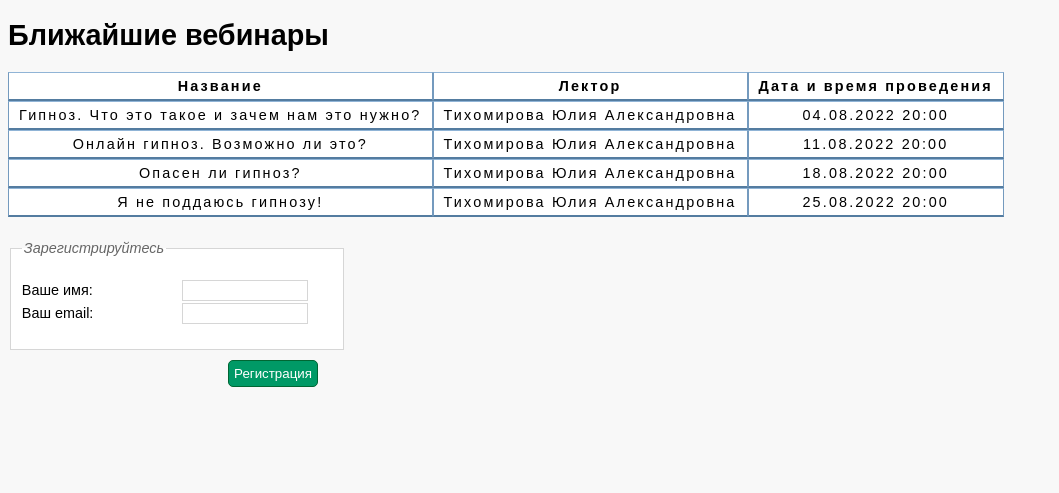
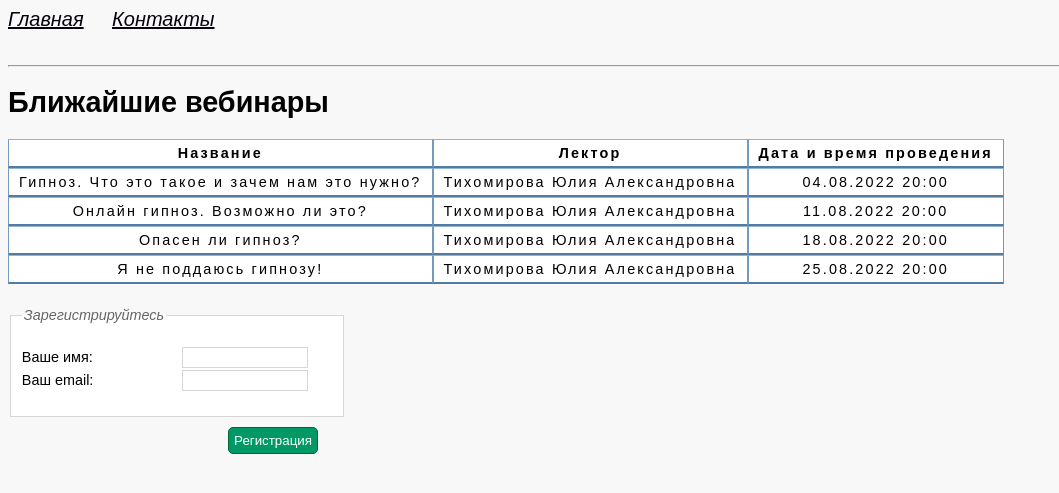
Before and after one commit to NyB4eG/GB_PAT, a Python web app: template templates/index.html in a window 1280 px wide. Shown: the top 493 px of the page, without its empty margins (0-1059 px from the left). Run offline with Jinja, Linux system fonts and the light colour scheme; the template is opened without the code that fills it, so the values that code supplies are empty.

Commit message:
Lesson 3

```diff
--- /dev/null
+++ b/templates/base.html
@@ -0,0 +1,12 @@
+<!DOCTYPE html>
+<html lang="en">
+<head>
+    <meta charset="UTF-8">
+    <title>{% block title %}{% endblock %}</title>
+    {% block style %}{% endblock %}
+</head>
+<body>
+    {% block menu %}    {% endblock %}
+    {% block body %}    {% endblock %}
+</body>
+</html>
--- /dev/null
+++ b/templates/inc-index-body.html
@@ -0,0 +1,40 @@
+<div class="content">
+    <h1>Ближайшие вебинары</h1>
+		<table>
+			<tr class="head">
+				<th>Название</th>
+				<th>Лектор</th>
+				<th>Дата и время проведения</th>
+			</tr>
+			<tr class="even">
+				<td>Гипноз. Что это такое и зачем нам это нужно?</td>
+				<td>Тихомирова Юлия Александровна</td>
+				<td>04.08.2022 20:00</td>
+			</tr>
+			<tr class="even">
+				<td>Онлайн гипноз. Возможно ли это?</td>
+				<td>Тихомирова Юлия Александровна</td>
+				<td>11.08.2022 20:00</td>
+			</tr>
+			<tr class="even">
+				<td>Опасен ли гипноз?</td>
+				<td>Тихомирова Юлия Александровна</td>
+				<td>18.08.2022 20:00</td>
+			</tr>
+			<tr class="even">
+				<td>Я не поддаюсь гипнозу!</td>
+				<td>Тихомирова Юлия Александровна</td>
+				<td>25.08.2022 20:00</td>
+			</tr>
+		</table>
+		<form action="" method="post">
+			<fieldset>
+				<legend>Зарегистрируйтесь</legend>
+				<p><label class="title" for="name">Ваше имя:</label>
+					 <input type="text" name="name" id="name"><br />
+					 <label class="title" for="email">Ваш email:</label>
+					 <input type="text" name="email" id="email"></p>
+			</fieldset>
+ 	    <div class="submit"><input type="submit" value="Регистрация" /></div>
+		</form>
+</div>
--- /dev/null
+++ b/templates/inc-menu.html
@@ -0,0 +1,5 @@
+<div class="menu">
+    <li><a href="/">Главная</a></li>
+    <li><a href="/contacts/">Контакты</a></li>
+</div>
+<hr>
--- /dev/null
+++ b/templates/inc-style.html
@@ -0,0 +1,71 @@
+<style type="text/css">
+    tr.head th,tr.even td {
+        border-bottom: 2px solid #547ca0;
+        border-right: 1px solid #749abe;
+        border-left: 1px solid #749abe;
+        border-top: 1px solid #90b4d6;
+        text-align: center;
+        background-color: #ffffff;
+        letter-spacing: 0.15em;
+        padding-left: 10px;
+        padding-right: 10px;
+        padding-top: 5px;
+        padding-bottom: 5px;}
+    body {
+        font-family: Arial, Verdana, sans-serif;
+        font-size: 90%;
+        background-color: #f8f8f8;}
+    table {
+        border-spacing: 0px;}
+    fieldset {
+        width: 310px;
+        margin-top: 20px;
+        border: 1px solid #d6d6d6;
+        background-color: #ffffff;
+        line-height: 1.6em;}
+    legend {
+        font-style: italic;
+        color: #666666;}
+    input[type="text"] {
+        width: 120px;
+        border: 1px solid #d6d6d6;
+        padding: 2px;
+        outline: none;}
+    input[type="text"]:focus,
+    input[type="text"]:hover {
+        background-color: #d0e2f0;
+        border: 1px solid #999999;}
+    input[type="submit"] {
+        border: 1px solid #006633;
+        background-color: #009966;
+        color: #ffffff;
+        border-radius: 5px;
+        padding: 5px;
+        margin-top: 10px;}
+    input[type="submit"]:hover {
+        border: 1px solid #006633;
+        background-color: #00CC33;
+        color: #ffffff;
+        cursor: pointer;}
+    .title {
+        float: left;
+        width: 160px;
+        clear: left;}
+    .submit {
+        width: 310px;
+        text-align: right;}
+    .menu {
+        position: relative;
+        height: 50px;}
+    .menu li {
+        font-style: italic;
+        font-size: 20px;
+        list-style-type: none;
+        display: inline-block;
+        width: 100px;}
+    .menu li a {
+        color: #06010a;
+        font-size: 20px;}
+    content{
+        position: relative;}
+</style>
```
Also changed, not shown: nova_framework/templator.py (+5 -8 lines), templates/contacts.html (+13 -20 lines), templates/inc-contacts-body.html (added, +14 -0 lines), templates/index.html (+13 -103 lines).
